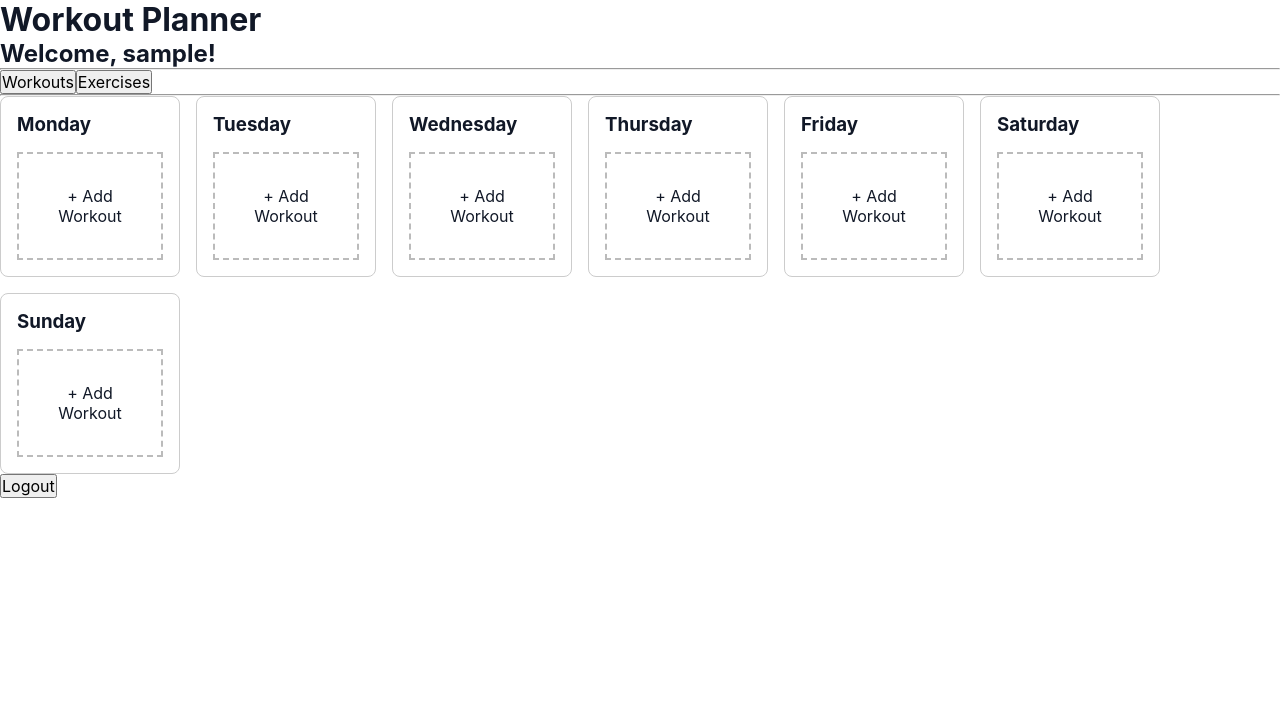
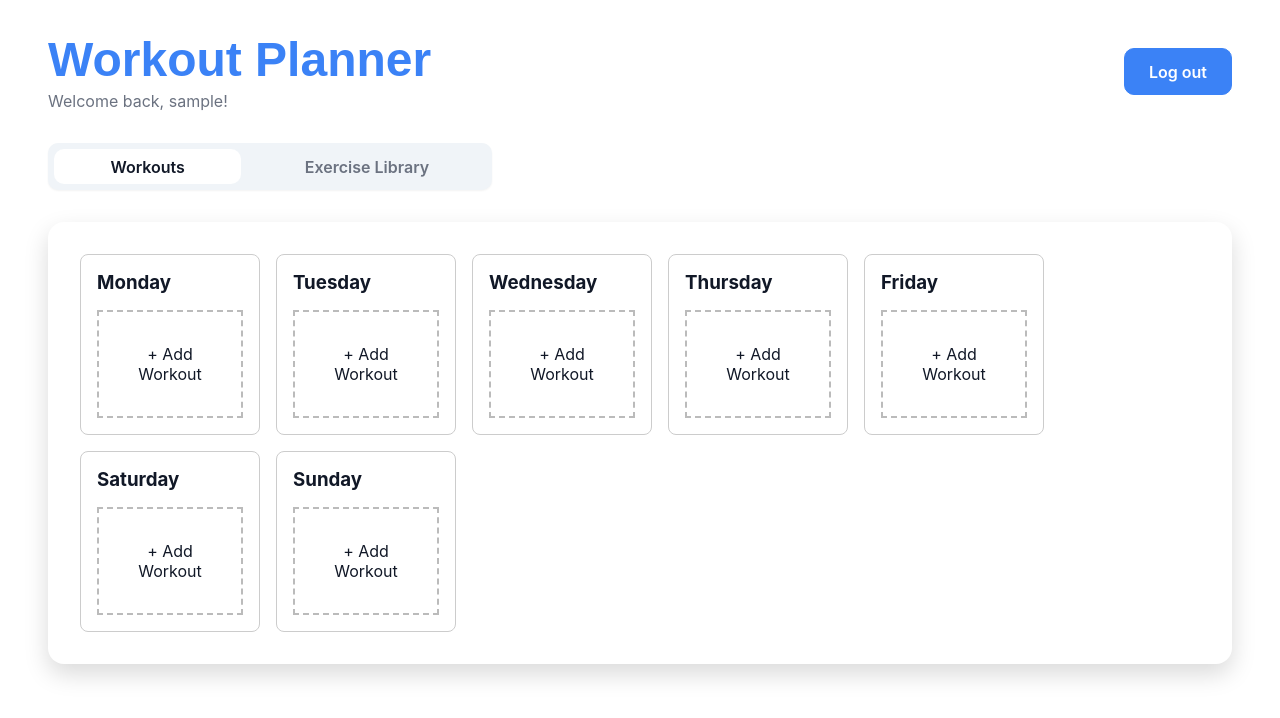
Before and after one commit to delfib/workout-planner, a React (Vite) app in the folder frontend/: page / in a window 1280 px wide. Shown: the top 718 px of the page. Built offline with nearby package versions, Linux system fonts and the light colour scheme; no server answers; sample sign-in values are in the browser's storage.

Commit message:
add styling for dashboard page

```diff
--- a/frontend/src/components/ExerciseLibrary.module.css
+++ b/frontend/src/components/ExerciseLibrary.module.css
@@ -2,6 +2,10 @@
     display: flex;
     flex-direction: column;
     gap: 1.5rem;
+}
+
+.exerciseLibrary h2 {
+    color: var(--text);
 }
 
 .exerciseContent {
@@ -17,16 +21,60 @@
 .exerciseControls {
     display: flex;
     gap: 1rem;
-    margin-bottom: 1rem;
+    margin-bottom: 1.5rem;
+}
+
+.exerciseControls input,
+.exerciseControls select {
+    padding: 0.8rem 1rem;
+    border: 1px solid var(--border);
+    border-radius: var(--radius-md);
+    background-color: var(--background);
+    color: var(--text-grayish);
+    font-size: 0.95rem;
+}
+
+.exerciseControls input {
+    flex: 1;
+}
+
+.exerciseControls input:focus,
+.exerciseControls select:focus {
+    outline: none;
+    border-color: var(--primary);
 }
 
 .exerciseList {
-    display: flex;
-    flex-direction: column;
+    display: grid;
+    grid-template-columns: repeat(3, minmax(200px, 1fr));
     gap: 1rem;
 }
 
 .exerciseSidebar {
-    width: 300px;
+    width: 320px;
     flex-shrink: 0;
 }
+
+@media (max-width: 1400px) {
+    .exerciseList {
+        grid-template-columns: repeat(2, 1fr);
+    }
+}
+
+@media (max-width: 900px) {
+    .exerciseContent {
+        flex-direction: column;
+    }
+
+    .exerciseSidebar {
+        width: 100%;
+    }
+
+    .exerciseControls {
+        flex-direction: column;
+    }
+
+    .exerciseList {
+        grid-template-columns: 1fr;
+    }
+}
--- a/frontend/src/components/exercises/CreateExerciseForm.module.css
+++ b/frontend/src/components/exercises/CreateExerciseForm.module.css
@@ -0,0 +1,53 @@
+.container {
+    background-color: var(--background);
+    padding: 1.5rem;
+    border-radius: var(--radius-lg);
+    box-shadow: var(--shadow-sm);
+}
+
+.container h2 {
+    margin-bottom: 1.5rem;
+    color: var(--text);
+}
+
+.input,
+.select {
+    width: 100%;
+    padding: 0.8rem 1rem;
+    margin-bottom: 1rem;
+    border: 1px solid var(--border);
+    border-radius: var(--radius-md);
+    font-size: 0.95rem;
+    color: var(--text-grayish);
+}
+
+.input:focus,
+.select:focus {
+    outline: none;
+}
+
+.select option {
+    color: var(--text-darker-gray);
+    background-color: white;
+    font-size: 1rem;
+}
+
+.button {
+    width: 100%;
+    padding: 0.8rem;
+    border: none;
+    border-radius: var(--radius-md);
+    background-color: var(--primary);
+    color: white;
+    cursor: pointer;
+    font-weight: 600;
+}
+
+.button:hover {
+    background-color: var(--primary-dark);
+}
+
+.error {
+    color: var(--error);
+    margin-bottom: 1rem;
+}
--- a/frontend/src/components/exercises/CreateExerciseForm.tsx
+++ b/frontend/src/components/exercises/CreateExerciseForm.tsx
@@ -2,6 +2,7 @@ import { useState } from "react";
 import axios from "axios";
 import { createExercise } from "../../services/exerciseService";
 import { EXERCISE_CATEGORIES } from "../../constants/exerciseCategories";
+import styles from "./CreateExerciseForm.module.css";
 
 interface Props {
     onCreated: () => void;
@@ -36,17 +37,17 @@ function CreateExerciseForm({ onCreated }: Props) {
     }
 
     return (
-        <div>
+        <div className={styles.container}>
             <h2>Create Exercise</h2>
 
-            <input
+            <input className={styles.input}
                 type="text"
                 placeholder="Exercise name"
                 value={name}
                 onChange={(e) => setName(e.target.value)}
             />
 
-            <select
+            <select className={styles.select}
                 value={category}
                 onChange={(e) => setCategory(e.target.value)}
             >
@@ -62,10 +63,13 @@ function CreateExerciseForm({ onCreated }: Props) {
             </select>
 
             {error && (
-                <p>{error}</p>
+                <p className={styles.error}>{error}</p>
             )}
 
-            <button onClick={handleCreate}>
+            <button
+                className={styles.button}
+                onClick={handleCreate}
+            >
                 Create
             </button>
 
--- a/frontend/src/components/exercises/ExerciseCard.module.css
+++ b/frontend/src/components/exercises/ExerciseCard.module.css
@@ -1,5 +1,31 @@
 .exerciseCard {
-    padding: 1rem;
-    border: 1px solid #ddd;
-    border-radius: 8px;
+    display: flex;
+    justify-content: space-between;
+    align-items: center;
+    padding: 1.25rem;
+    background-color: var(--background);
+    border-radius: var(--radius-lg);
+    box-shadow: var(--shadow-sm);
 }
+
+.exerciseCard h3 {
+    color: var(--text);
+    margin-bottom: 0.25rem;
+}
+
+.exerciseCard p {
+    color: var(--text-muted);
+    font-size: 0.9rem;
+}
+
+.exerciseCard button {
+    border: none;
+    background-color: transparent;
+    color: var(--error);
+    cursor: pointer;
+    font-weight: 600;
+}
+
+.exerciseCard button:hover {
+    text-decoration: underline;
+}
--- /dev/null
+++ b/frontend/src/pages/DashboardPage.module.css
@@ -0,0 +1,93 @@
+.dashboard {
+    min-height: 100vh;
+    background-color: var(--background);
+    padding: 2rem 3rem;
+}
+
+.header {
+    display: flex;
+    justify-content: space-between;
+    align-items: center;
+    margin-bottom: 2rem;
+}
+
+.titleSection h1 {
+    font-family: var(--font-logo);
+    font-size: 3rem;
+    color: var(--primary);
+    margin-bottom: 0.25rem;
+}
+
+.titleSection p {
+    color: var(--text-muted);
+}
+
+.logoutButton {
+    border: 1px solid var(--primary);
+    background-color: var(--primary);
+    color: white;
+    cursor: pointer;
+    font-weight: 600;
+    padding: 0.8rem 1.5rem;
+    border-radius: var(--radius-md);
+    transition: 0.2s ease;
+}
+
+.logoutButton:hover {
+    background-color: var(--primary-dark);
+    color: white;
+}
+
+.tabs {
+    display: flex;
+    gap: 0.5rem;
+    background-color: var(--light-gray);
+    padding: 0.4rem;
+    width: fit-content;
+    border-radius: var(--radius-md);
+    box-shadow: var(--shadow-sm);
+    margin-bottom: 2rem;
+}
+
+.tab {
+    border: none;
+    background: transparent;
+    padding: 0.45rem 3.5rem;
+    border-radius: var(--radius-md);
+    cursor: pointer;
+    color: var(--text-muted);
+    font-weight: 600;
+}
+
+.activeTab {
+    background-color: var(--background);
+    color: var(--text);
+}
+
+.content {
+    background-color: var(--background);
+    border-radius: var(--radius-lg);
+    padding: 2rem;
+    box-shadow: var(--shadow-md);
+}
+
+@media (max-width: 900px) {
+    .dashboard {
+        padding: 1.5rem;
+    }
+
+    .header {
+        flex-direction: column;
+        align-items: flex-start;
+        gap: 1rem;
+    }
+
+    .tabs {
+        width: 100%;
+    }
+
+    .tab {
+        flex: 1;
+        text-align: center;
+    }
+}
--- a/frontend/src/pages/DashboardPage.tsx
+++ b/frontend/src/pages/DashboardPage.tsx
@@ -3,6 +3,7 @@ import { useNavigate } from "react-router-dom";
 import { useAuth } from "../contexts/AuthContext";
 import WorkoutView from "../components/WorkoutView";
 import ExerciseLibrary from "../components/ExerciseLibrary";
+import styles from "./DashboardPage.module.css";
 
 type DashboardTab = "workouts" | "exercises";
 
@@ -18,32 +19,56 @@ function DashboardPage() {
     }
 
     return (
-        <div>
+        <div className={styles.dashboard}>
+            <header className={styles.header}>
+                <div className={styles.titleSection}>
                     <h1>
                         Workout Planner
                     </h1>
-            <h2>
-                Welcome, {user?.username}!
-            </h2>
-            <hr />
-                <div>
-                    <button onClick={() => setActiveTab("workouts")} >
+                    <p>
+                        Welcome back, {user?.username}!
+                    </p>
+                </div>
+                <button
+                    className={styles.logoutButton}
+                    onClick={handleLogout}
+                >
+                    Log out
+
+                </button>
+            </header>
+
+            <div className={styles.tabs}>
+                <button
+                    className={
+                        activeTab === "workouts"
+                        ? `${styles.tab} ${styles.activeTab}`
+                        : styles.tab
+                    }
+                    onClick={() => setActiveTab("workouts")}
+
+                >
                     Workouts
                 </button>
-                    <button onClick={() => setActiveTab("exercises")} >
-                        Exercises
+                <button
+                    className={
+                        activeTab === "exercises"
+                        ? `${styles.tab} ${styles.activeTab}`
+                        : styles.tab
+                    }
+                    onClick={() => setActiveTab("exercises")}
+                >
+                    Exercise Library
                 </button>
             </div>
-            <hr />
+
+            <main className={styles.content}>
                 {activeTab === "workouts" ? (
                     <WorkoutView />
                 ) : (
                     <ExerciseLibrary />
                 )}
-
-            <button onClick={handleLogout}>
-                Logout
-            </button>
+            </main>
         </div>
     );
 }
--- a/frontend/src/styles/variables.css
+++ b/frontend/src/styles/variables.css
@@ -10,10 +10,13 @@
 
     --text: #111827;
     --text-muted: #6B7280;
+    --text-grayish: #626978;
+    --text-darker-gray: #515764;
 
     --border: #E5E7EB;
+    --error: #b91b1b;
 
-    --error: #b91b1b;
+    --light-gray: #f0f4f8;
 
 
     /* Hero decoration */
```
Lines whose indentation alone changed are shown as unchanged.
